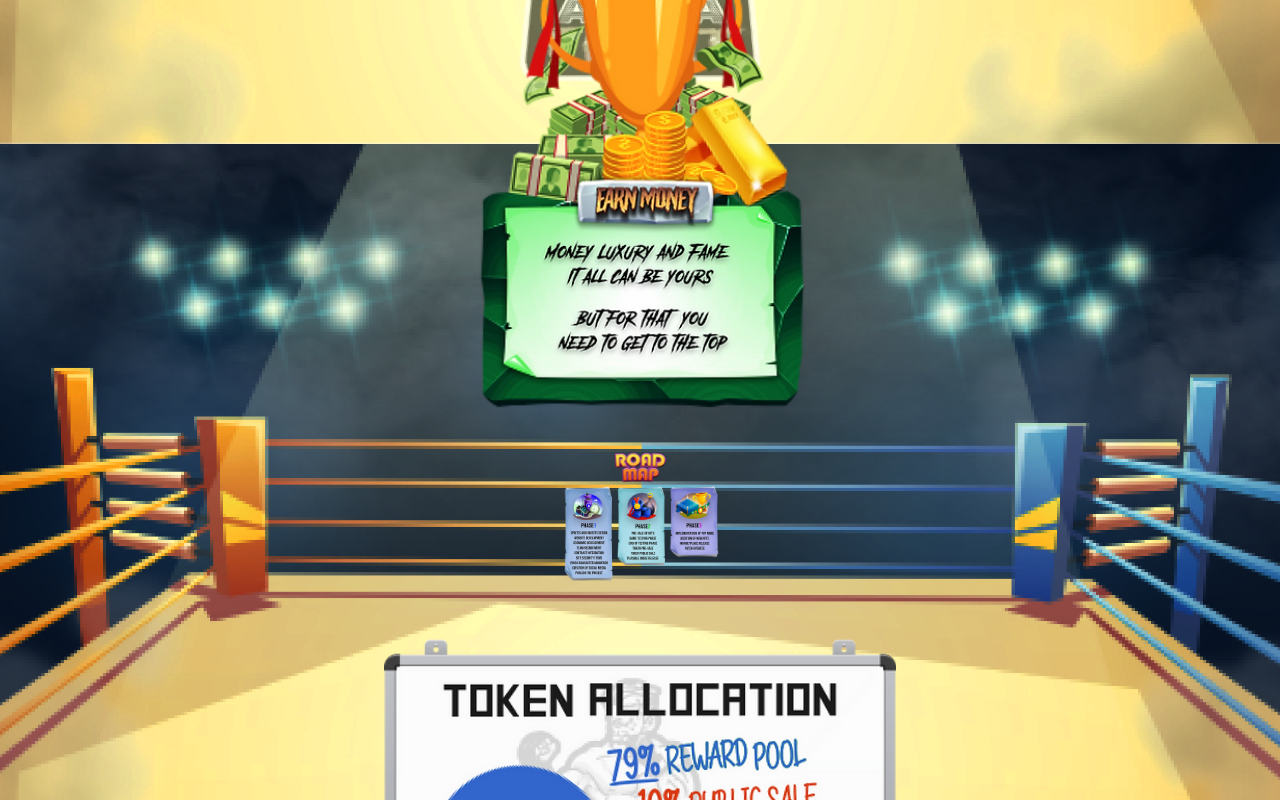
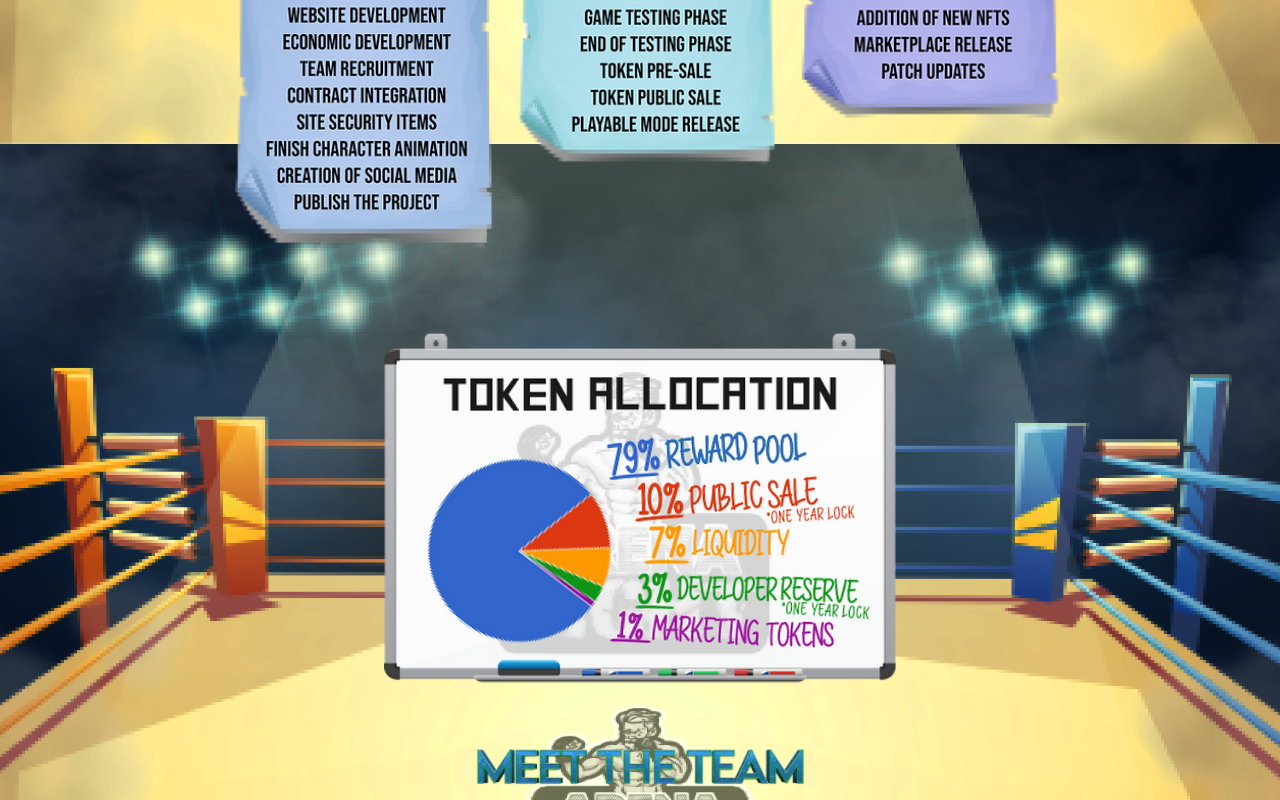
Before and after one commit to fernandofrantz/arena_fight-nft-front_end, a React (Create React App) app: page / in a window 1280 px wide. Shown: the part 2256-3056 px from the top of the page. Built offline with nearby package versions, Linux system fonts and the light colour scheme.

Commit message:
vercel: deploying to test

```diff
--- a/src/pages/Landing/index.js
+++ b/src/pages/Landing/index.js
@@ -168,9 +168,7 @@ export const Landing = () => {
             <img src={tralveTwo} alt=""></img>
           </TravelingPlaces>
           <RoadMap>
-            <div className="cardsRoad">
               <img className="road" src={roadMapOne} alt=""></img>
-            </div>
           </RoadMap>
           <TokenAllocation>
             <img src={tokenAllocation} alt="" className="tokenAllocation"></img>
--- a/src/pages/Landing/styles.js
+++ b/src/pages/Landing/styles.js
@@ -36,7 +36,7 @@ export const StyledLanding = styled.div`
   }
 
   .preSale {
-    width: 30%;
+    width: 60%;
   }
 
   .menuExternal {
@@ -397,7 +397,7 @@ export const Platforms = styled.div`
   margin: 40px 0px 0px 0px;
 
   .tokenCodeComming {
-    width: 85%;
+    width: 75%;
   }
 
   @media screen and (min-width: 768px) {
@@ -424,11 +424,12 @@ export const TravelingPlaces = styled.div`
   margin: 50px 0px 0px 0px;
 
   display: flex;
-  flex-direction: column;
+  flex-direction: row;
   align-items: center;
+  justify-content: center;
 
   img {
-    width: 90%;
+    width: 35%;
   }
 
   @media screen and (min-width: 768px) {
@@ -456,70 +457,8 @@ export const RoadMap = styled.div`
   flex-direction: column;
   align-items: center;
 
-  .txt {
-    width: 40%;
-    margin: 20px 0px 20px 0px;
-  }
-
-  .road {
-    width: 65%;
-    margin: 10px;
-  }
-
-  .cardsRoad {
-    display: flex;
-    flex-direction: row;
-    justify-content: center;
-
-    width: 100%;
-
-    img {
-      width: 25%;
-    }
-  }
-
-  @media screen and (min-width: 768px) {
-    .cardsRoad {
-      display: flex;
-      flex-direction: row;
-      align-items: center;
-      justify-content: space-around;
-
-      width: 70%;
-    }
-
-    .txt {
-      width: 30%;
-      margin: 50px 0px 0px 0px;
-    }
-  }
-
-  @media screen and (min-width: 1024px) {
-    .txt {
-      width: 25%;
-    }
-
-    .cardsRoad {
-      width: 60%;
-    }
-  }
-
-  @media screen and (min-width: 1440px) {
-    .txt {
-      width: 20%;
-    }
-    .cardsRoad {
-      width: 50%;
-    }
-  }
-
-  @media screen and (min-width: 2560px) {
-    .txt {
-      width: 15%;
-    }
-    .cardsRoad {
-      width: 55%;
-    }
+  img {
+    width: 80%;
   }
 `;
 
@@ -529,7 +468,7 @@ export const TokenAllocation = styled.div`
   margin: 30px 0px 20px 0px;
 
   .tokenAllocation {
-    width: 90%;
+    width: 60%;
   }
 
   @media screen and (min-width: 768px) {
```
